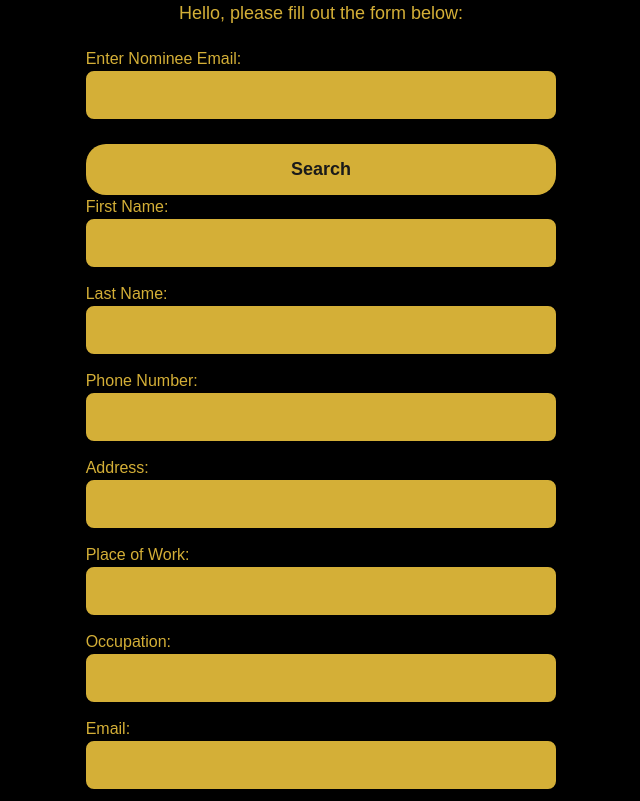
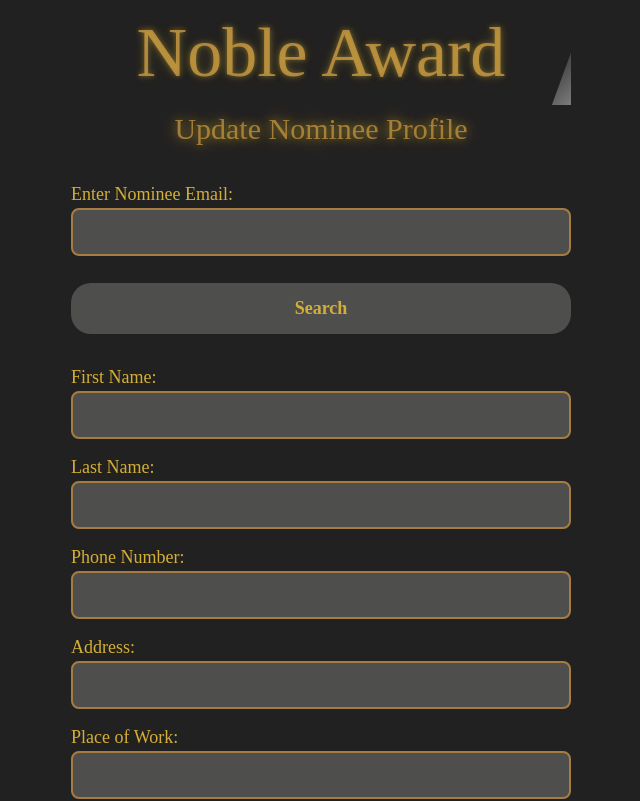
Before and after one commit to UTDallasEPICS/Support-Our-Scrubs-Noble-Award, a Nuxt app: page /nominator/edit in a window 1280 px wide. Shown: the top 801 px of the page, without its empty margins (319-959 px from the left). Built offline with nearby package versions, Linux system fonts and the light colour scheme.

Commit message:
Update edit.vue

```diff
--- a/pages/nominator/edit.vue
+++ b/pages/nominator/edit.vue
@@ -1,7 +1,11 @@
 <template>
+      <Navbar />
+
   <body>
   <div>
-    <p>Hello, please fill out the form below:</p>
+    <p class="metallic-title"> Noble Award </p>
+    <p class="metallic-text"> Update Nominee Profile </p>
+
     <form @submit.prevent="submitForm">
       <div>
         <label for="emailSearch">Enter Nominee Email:</label>
@@ -48,10 +52,6 @@
       </div>
        <button type="submit">Submit</button>
     </form>
-     <nuxt-link to="/nominator/viewnominees">
-      <button>Go to Nominee Database</button>
-    </nuxt-link>
-
 
     <nuxt-link to="/nominator">
       <button>Go To Nomination Page</button>
@@ -59,7 +59,6 @@
   </div>
   </body>
 </template>
-
 
 <script>
 export default {
@@ -144,13 +143,147 @@ export default {
   box-sizing: border-box;
 }
 
+.metallic-title {
+font-family: 'Libre Caslon Display', serif;
+font-size: 70px;
+text-align: center;
+position: relative;
+color: #a77c43;
+background: linear-gradient(
+  120deg,
+  #a77c43 0%,
+  #a77c43 20%,
+  #a77c43 40%,
+  #a77c43 60%,
+  #a77c43 80%,
+  #a77c43 100%
+);
+background-clip: text;
+-webkit-background-clip: text;
+color: transparent;
+text-shadow:
+  0 0 5px rgba(212, 175, 55, 0.4),
+  0 0 10px rgba(212, 175, 55, 0.2),
+  0 0 15px rgba(255, 215, 0, 0.1);
+
+overflow: hidden;
+}
+
+/* Glint Swipe Animation */
+.metallic-title::after {
+content: '';
+position: absolute;
+top: 0;
+left: -75%;
+width: 50%;
+height: 100%;
+background: linear-gradient(
+  120deg,
+  transparent 0%,
+  rgba(255, 255, 255, 0.8) 50%,
+  transparent 100%
+);
+transform: skewX(-20deg);
+animation: glintSwipe 3s ease-in-out infinite;
+}
+
+@keyframes glintSwipe {
+0% {
+  left: -75%;
+}
+50% {
+  left: 100%;
+}
+100% {
+  left: 100%;
+}
+}
+
+/* Reflection Glow */
+.metallic-title::before {
+content: 'Noble Award';
+position: absolute;
+top: 100%;
+left: 0;
+width: 100%;
+text-align: center;
+font-size: 70px;
+transform: scaleY(-1);
+opacity: 0.1;
+filter: blur(2px);
+background: linear-gradient(to bottom, rgba(255, 215, 0, 0.3), transparent);
+-webkit-background-clip: text;
+background-clip: text;
+color: transparent;
+}
+
+/* Metallic Text Animation */
+
+@keyframes metallicShine {
+  0% {
+    text-shadow:
+      0 0 5px rgba(212, 175, 55, 0.5),
+      0 0 10px rgba(212, 175, 55, 0.4),
+      0 0 20px rgba(255, 215, 0, 0.3);
+    transform: translateY(0);
+    opacity: 1;
+  }
+
+  50% {
+    text-shadow:
+      0 0 10px rgba(212, 175, 55, 0.5),
+      0 0 20px rgba(212, 175, 55, 0.4),
+      0 0 30px rgba(255, 215, 0, 0.3);
+    transform: translateY(0);
+    opacity: .9;
+
+}
+  100% {
+    text-shadow:
+      0 0 5px rgba(212, 175, 55, 0.5),
+      0 0 10px rgba(212, 175, 55, 0.4),
+      0 0 20px rgba(255, 215, 0, 0.3);
+    transform: translateY(0);
+    opacity: 1;
+
+}
+
+}
+
+/* Glint Swipe Animation */
+
+.metallic-text {
+font-family: 'Libre Caslon Display', serif;
+font-size: 30px;
+margin-top:0px;
+text-align: center;
+color: #a77c43;
+background: linear-gradient(
+  120deg,
+  #a77c43 0%,
+  #a77c43 20%,
+  #a77c43 40%,
+  #a77c43 60%,
+  #a77c43 80%,
+  #a77c43 100%
+);
+background-clip: text;
+-webkit-background-clip: text;
+color: transparent;
+position: relative;
+text-shadow:
+  0 0 5px rgba(212, 175, 55, 0.5),
+  0 0 10px rgba(212, 175, 55, 0.4),
+  0 0 20px rgba(255, 215, 0, 0.3);
+animation: metallicShine 3s infinite linear;
+}
 
 html, body {
   width: 100%;
   height: 100%;
-  background-color: #000; /* Full black background */
-  color: #d4af37; /* Gold text color */
-  font-family: Arial, sans-serif;
+  background-color:#222121; /* Full black background */
+  color:rgb(57, 45, 45); /* Gold text color */
+  font-family: Times New Roman, serif;
   display: flex;
   justify-content: center;
   align-items: center;
@@ -159,28 +292,42 @@ html, body {
 
 .container {
   width: 100%;
-  max-width: 500px;
-  background-color: #1a1a1a; /* Slightly lighter black for form background */
+  max-width: 00px;
+  background-color:rgb(45, 40, 40); /* Slightly lighter black for form background */
   padding: 20px;
   border-radius: 8px;
-  color: #d4af37; /* Gold text color */
-  font-family: Arial, sans-serif;
+  color:rgb(0, 0, 0); /* Black text color */
+  font-family: Times New Roman, serif;
 }
 
 
 /* Form and Text Styling */
 p {
-font-size: 18px;
-color: #d4af37;
-text-align: center;
-margin-bottom: 20px;
+font-size: 50px;
+    color:#a77c43;
+    text-align: center;
+    margin-bottom: 1px;
+    font-family: Snell Roundhand, cursive;
 }
 
+cite {
+    font-size: 25px;
+    color:rgb(167, 124, 67);
+    text-align: center;
+    margin-bottom: 50px;
+    font-family: Snell Roundhand, cursive;
+}
+
+form > div:first-of-type {
+  margin-top: 30px;       /* Adds space before enter nominee email */
+  margin-bottom: 30px;    /* Adds space after search button */
+}
 
 label {
-font-size: 16px;
+font-size: 18px;
+margin-top: 10px;
 margin-bottom: 5px;
-color: #d4af37; /* Gold label color */
+color:#d4af37; /* Gold label color */
 }
 
 
@@ -190,12 +337,13 @@ input[type="email"],
 input[type="url"],
 textarea {
 width: 100%;
+max-width: 500px;
 padding: 10px;
 margin-bottom: 15px;
-border: 2px solid #d4af37; /* Gold border */
+border: 2px solid #a77c43; /* Gold border */
 border-radius: 8px;
-background-color: #d4af37; /* Gold background for text boxes */
-color: #000; /* Black text inside the text box */
+background-color:#4e4e4d; /* Gray background for text boxes */
+color: #ffffff; /* White text inside the text box */
 font-size: 16px;
 }
 
@@ -204,20 +352,21 @@ font-size: 16px;
 button {
 width: 100%;
 padding: 12px;
-background-color: #d4af37; /* Gold background for button */
-color: #1a1a1a; /* Dark text color */
+background-color:#4e4e4d; /* Gray background for button */
+color:#d4af37; /* Dark text color */
 font-size: 18px;
 font-weight: bold;
 border: none;
 border-radius: 20px;
 cursor: pointer;
 transition: background-color 0.3s ease;
-margin-top: 10px;
+margin-top: 12px;
+/*margin-bottom: 12px;*/
 }
 
 
 button:hover {
-background-color: #b8860b; /* Darker gold on hover */
+background-color: #a77c43; /* Darker gold on hover */
 }
 
 
@@ -225,5 +374,12 @@ button:focus {
 outline: none;
 }
 
+body > div {
+  width: 90%;
+  max-width: 500px; /* Wider container */
+  margin: 0 auto;
+}
+
+
 
 </style>
```
